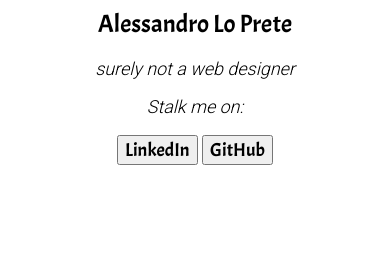
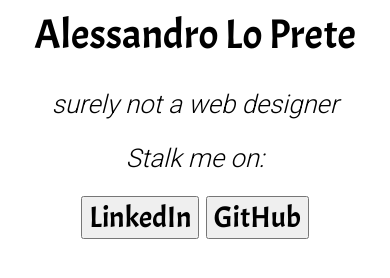
Before and after one commit to aleLoPrete/personalwebsite, a plain HTML site: page index.html in a window 390 px wide. Drawn offline with Linux system fonts and the light colour scheme.

Commit message:
'responsive'

```diff
--- a/index.html
+++ b/index.html
@@ -53,7 +53,17 @@
             color:black;
             font-family:"Acme";
         }
-        button{
+        @media only screen and (max-width: 600px){
+            .title{
+            font-size: calc(1em + 5vw);
+            font-family:"Acme";
+             }
+            *{
+                font-family:"Roboto";
+                font-weight:300;
+                font-size: calc(1em + 0.5vw);
+            }
+
         }
     </style>
 </html>
```
